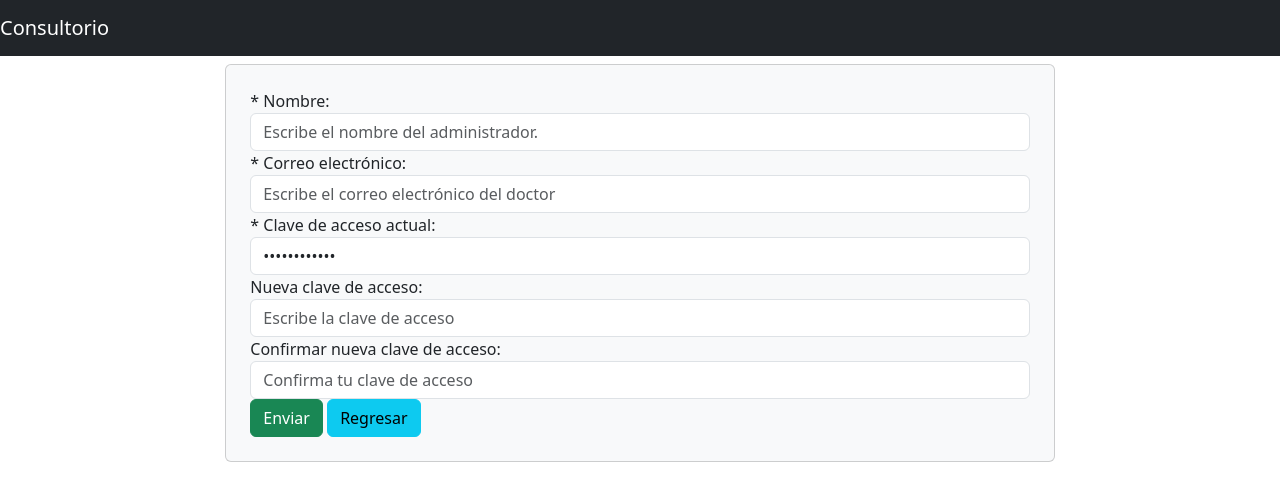
After one commit to ControlCitas/ControlCitas, a PHP site: template app/vistas/tableroPerfilVista.php in a window 1280 px wide. The commit adds this page. Shown: the top 501 px of the page. Run offline with PHP 8.4, Linux system fonts and the light colour scheme; the template is opened without the code that fills it, so the values that code supplies are empty; some libraries are stand-ins or nearby versions.

Commit message:
see creo el tableroPerfilVista

```diff
--- /dev/null
+++ b/app/vistas/tableroPerfilVista.php
@@ -0,0 +1,76 @@
+<?php include_once("encabezado.php"); ?>
+<script src="<?php print RUTA; ?>js/perfilAltaVista.js"></script>
+<h1 class="text-center">
+  <?php
+  if (isset($datos["subtitulo"])) {
+    print $datos["subtitulo"];
+  }
+  ?>
+</h1>
+<div class="card p-4 bg-light">
+  <form enctype="multipart/form-data" action="<?php print RUTA; ?>tablero/perfil/" method="POST">
+
+    <div class="form-group text-left">
+      <label for="nombre">* Nombre:</label>
+      <input type="text" name="nombre" class="form-control" required
+      placeholder="Escribe el nombre del administrador."
+      value="<?php
+      print isset($datos['data']['nombre'])?$datos['data']['nombre']:'';
+      ?>"
+      <?php
+      if (isset($datos["baja"])) {
+        print "disabled ";
+      }
+      ?>
+      >
+    </div>
+
+    <div class="form-group text-left">
+      <label for="autor">* Correo electrónico:</label>
+      <input type="email" name="correo" class="form-control"
+      placeholder="Escribe el correo electrónico del doctor" required
+      value="<?php
+      print isset($datos['data']['correo'])?$datos['data']['correo']:'';
+      ?>"
+      <?php
+      if (isset($datos["baja"])) {
+        print " disabled ";
+      }
+      ?>
+      >
+    </div>
+
+    <div class="form-group text-left">
+      <label for="clave">* Clave de acceso actual:</label>
+      <input type="password" name="clave" class="form-control"
+      placeholder="Escribe la clave de acceso actual" value="xxxxxxxxxxxx">
+    </div>
+
+    <div class="form-group text-left">
+      <label for="nuevaClave">Nueva clave de acceso:</label>
+      <input type="password" name="nuevaClave" class="form-control"
+      placeholder="Escribe la clave de acceso" value="">
+    </div>
+
+    <div class="form-group text-left">
+      <label for="confirmacion">Confirmar nueva clave de acceso:</label>
+      <input type="password" name="confirmacion" class="form-control"
+      placeholder="Confirma tu clave de acceso" value="">
+    </div>
+
+    <div class="form-group text-left">
+      <input type="hidden" name="id" id="id" value="
+      <?php
+        if (isset($datos['data']['id'])) {
+          print $datos['data']['id'];
+        } else {
+          print "";
+        }
+      ?>
+      ">
+      <input type="submit" value="Enviar" class="btn btn-success">
+      <a href="<?php print RUTA; ?>tablero" class="btn btn-info">Regresar</a>
+    </div>
+  </form>
+</div><!--card-->
+<?php include_once("piepagina.php"); ?>
```
Also changed, not shown: app/controladores/Tablero.php (line endings or trailing spaces).
